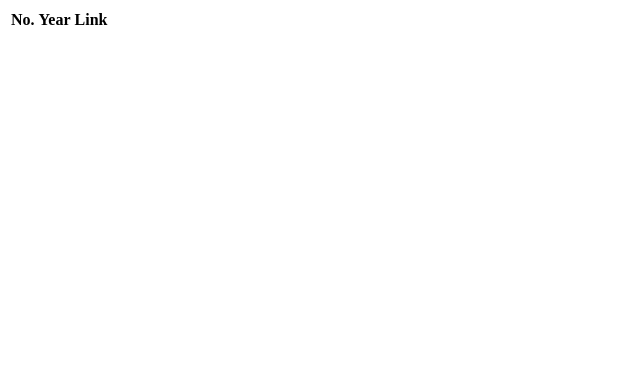
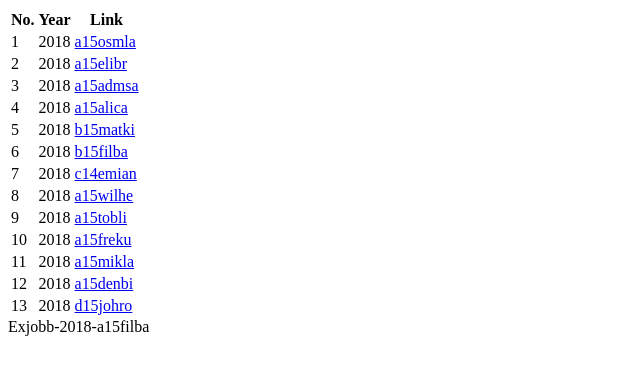
Before and after one commit to HGustavs/Exjobb-Landing-Page, a plain HTML site: page index.html in a window 1280 px wide. Shown: the whole page, without its empty margins (0-640 px from the left). Drawn offline with Linux system fonts and the light colour scheme.

Commit message:
Update index.html
Year 2018

```diff
--- a/index.html
+++ b/index.html
@@ -6,6 +6,73 @@
 						<th>Year</th>
 						<th>Link</th>
 				</tr>
+				<tr>
+						<td>1</td>
+						<td>2018</td>
+						<td><a href='https://github.com/HGustavs/Exjobb-2018-a15osmla'>a15osmla</a></td>
+				</tr>
+				<tr>
+						<td>2</td>
+						<td>2018</td>
+						<td><a href='https://github.com/HGustavs/Exjobb-2018-a15elibr'>a15elibr</a></td>
+				</tr>
+				<tr>
+						<td>3</td>
+						<td>2018</td>
+						<td><a href='https://github.com/HGustavs/Exjobb-2018-a15admsa'>a15admsa</a></td>
+				</tr>
+				<tr>
+						<td>4</td>
+						<td>2018</td>
+						<td><a href='https://github.com/HGustavs/Exjobb-2018-a15alica'>a15alica</a></td>
+				</tr>
+				<tr>
+						<td>5</td>
+						<td>2018</td>
+						<td><a href='https://github.com/HGustavs/Exjobb-2018-b15matki'>b15matki</a></td>
+				</tr>
+				<tr>
+						<td>6</td>
+						<td>2018</td>
+						<td><a href='https://github.com/HGustavs/Exjobb-2018-a15filba'>b15filba</a></td>
+				</tr>
+				<tr>
+						<td>7</td>
+						<td>2018</td>
+						<td><a href='https://github.com/HGustavs/Exjobb-2018-c14emian'>c14emian</a></td>
+				</tr>
+				<tr>
+						<td>8</td>
+						<td>2018</td>
+						<td><a href='https://github.com/HGustavs/Exjobb-2018-a15wilhe'>a15wilhe</a></td>
+				</tr>
+				<tr>
+						<td>9</td>
+						<td>2018</td>
+						<td><a href='https://github.com/HGustavs/Exjobb-2018-a15tobli'>a15tobli</a></td>
+				</tr>
+				<tr>
+						<td>10</td>
+						<td>2018</td>
+						<td><a href='https://github.com/HGustavs/Exjobb-2018-a15freku'>a15freku</a></td>
+				</tr>
+				<tr>
+						<td>11</td>
+						<td>2018</td>
+						<td><a href='https://github.com/HGustavs/Exjobb-2018-a15mikla'>a15mikla</a></td>
+				</tr>
+				<tr>
+						<td>12</td>
+						<td>2018</td>
+						<td><a href='https://github.com/HGustavs/Exjobb-2018-a15denbi'>a15denbi</a></td>
+				</tr>
+				<tr>
+						<td>13</td>
+						<td>2018</td>
+						<td><a href='https://github.com/HGustavs/Exjobb-2018-d15johro'>d15johro</a></td>
+				</tr>
 			</table>
 		</body>
 </html>
+
+Exjobb-2018-a15filba
```
Lines whose indentation alone changed are shown as unchanged.
